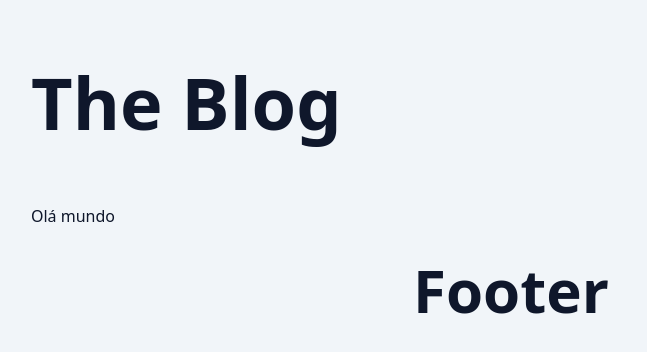
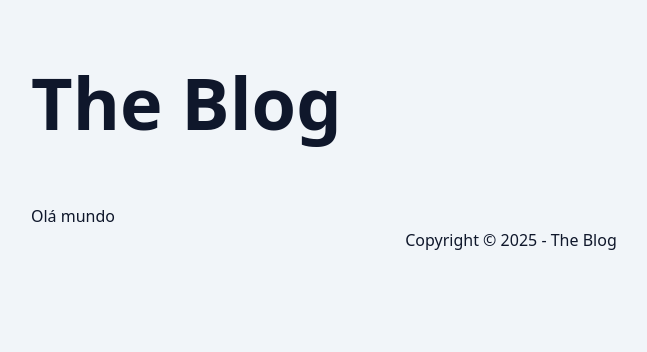
Before and after one commit to adil-jr/blog, a Next.js app: page /about in a window 1280 px wide. Shown: the top 352 px of the page, without its empty margins (129-776 px from the left). Built offline with nearby package versions, Linux system fonts and the light colour scheme.

Commit message:
feat(layout): add Footer component and update layout

```diff
--- a/src/app/layout.tsx
+++ b/src/app/layout.tsx
@@ -2,6 +2,7 @@
 import './globals.css';
 import { Container } from '@/components/Container';
 import { Header } from '@/components/Header';
+import { Footer } from '@/components/Footer';
 
 export const metadata: Metadata = {
   title: {
@@ -24,9 +25,7 @@
 
           {children}
 
-          <footer>
-            <p className='text-6xl font-bold text-center py-8'>Footer</p>
-          </footer>
+          <Footer />
         </Container>
       </body>
     </html>
--- /dev/null
+++ b/src/components/Footer/index.tsx
@@ -0,0 +1,12 @@
+import Link from 'next/link';
+
+export function Footer() {
+  return (
+    <footer className='pb-16 text-center'>
+      <p>
+        <span>Copyright &copy; {new Date().getFullYear()} - </span>
+        <Link href='/'>The Blog</Link>
+      </p>
+    </footer>
+  );
+}
--- a/src/components/Header/index.tsx
+++ b/src/components/Header/index.tsx
@@ -12,7 +12,7 @@
           'lg:text-7xl/normal lg:py-12',
         )}
       >
-        <Link href='#'>The Blog</Link>
+        <Link href='/'>The Blog</Link>
       </h1>
     </header>
   );
--- a/src/components/PostsList/index.tsx
+++ b/src/components/PostsList/index.tsx
@@ -6,7 +6,7 @@
   const posts = await findAllPublicPosts();
 
   return (
-    <div className='grid grid-cols-1  gap-8 sm:grid-cols-2 lg:grid-cols-3'>
+    <div className='grid grid-cols-1 mb-16 gap-8 sm:grid-cols-2 lg:grid-cols-3'>
       {posts.slice(1).map(post => {
         const postLink = `/post/${post.slug}`;
 
```
